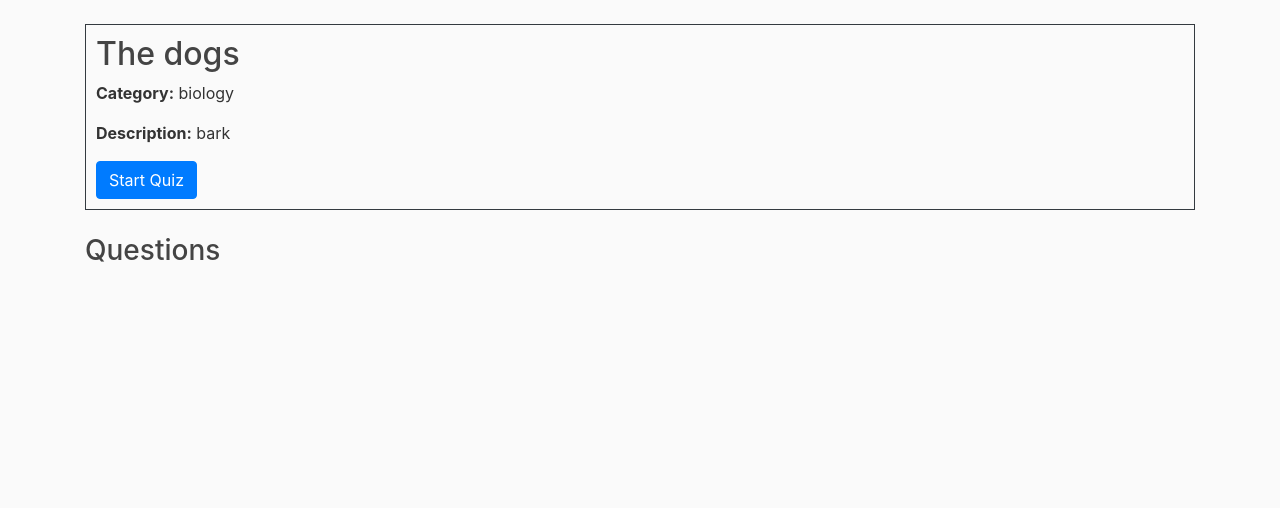
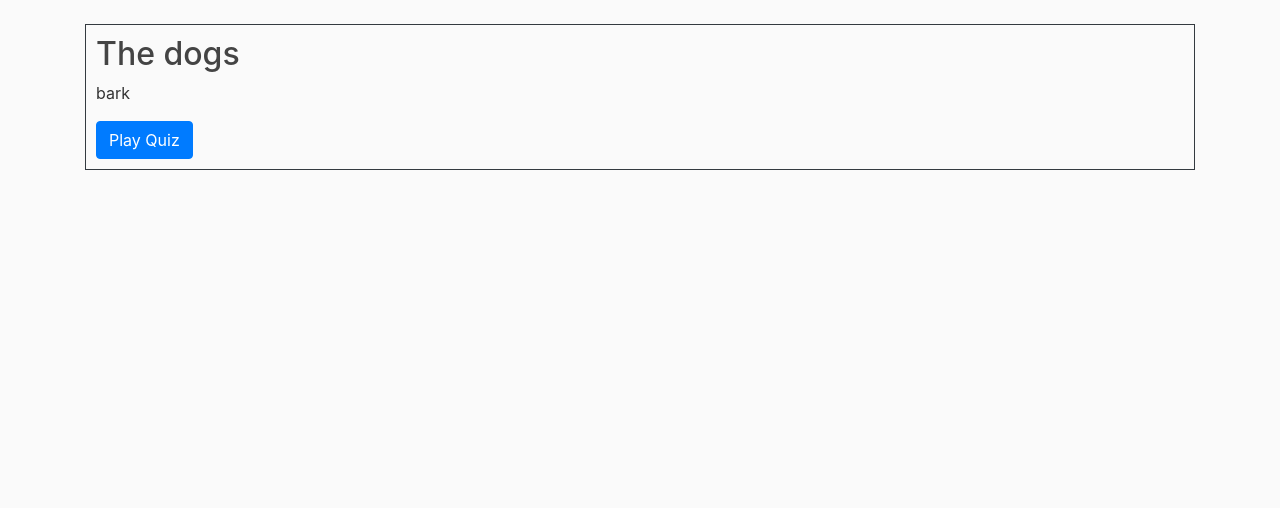
Before and after one commit to valejmdev/Quizulupp4, a Django app: page /quiz/1/ in a window 1280 px wide. Shown: the part 56-564 px from the top of the page. Run offline with Django 5.2, Linux system fonts and the light colour scheme; data comes from the database, SQL or seed files in the repository; some libraries are stand-ins or nearby versions.

Commit message:
edit quiz detail page to let user play quiz

```diff
--- a/quizulu_django_project/quiz_app/templates/quiz_app/quiz_detail.html
+++ b/quizulu_django_project/quiz_app/templates/quiz_app/quiz_detail.html
@@ -2,16 +2,19 @@
 {% block content %}
 <div class="border border-dark">
     <h2>{{ quiz.title }}</h2>
-    <p><strong>Category:</strong> {{ quiz.category }}</p>
-    <p><strong>Description:</strong> {{ quiz.description }}</p>
-    <a href="{% url 'question-creator' pk=quiz.id %}" class="btn btn-primary">Start Quiz</a>
-</div>
-<div class="mt-4">
-    <h3>Questions</h3>
+    <p>{{ quiz.description }}</p>
+    <!-- Add code to display the questions and answers -->
     <ul>
         {% for question in quiz.questions_set.all %}
-        <li>{{ question.question }} - {{ question.answer }}</li>
+        <li>{{ question.question }}</li>
+        <ul>
+            <li>{{ question.correct_answer }}</li>
+            <li>{{ question.answer1 }}</li>
+            <li>{{ question.answer2 }}</li>
+            <li>{{ question.answer3 }}</li>
+        </ul>
         {% endfor %}
     </ul>
+    <a href="{% url 'play_quiz' quiz.id %}" class="btn btn-primary">Play Quiz</a>
 </div>
 {% endblock content %}
```
